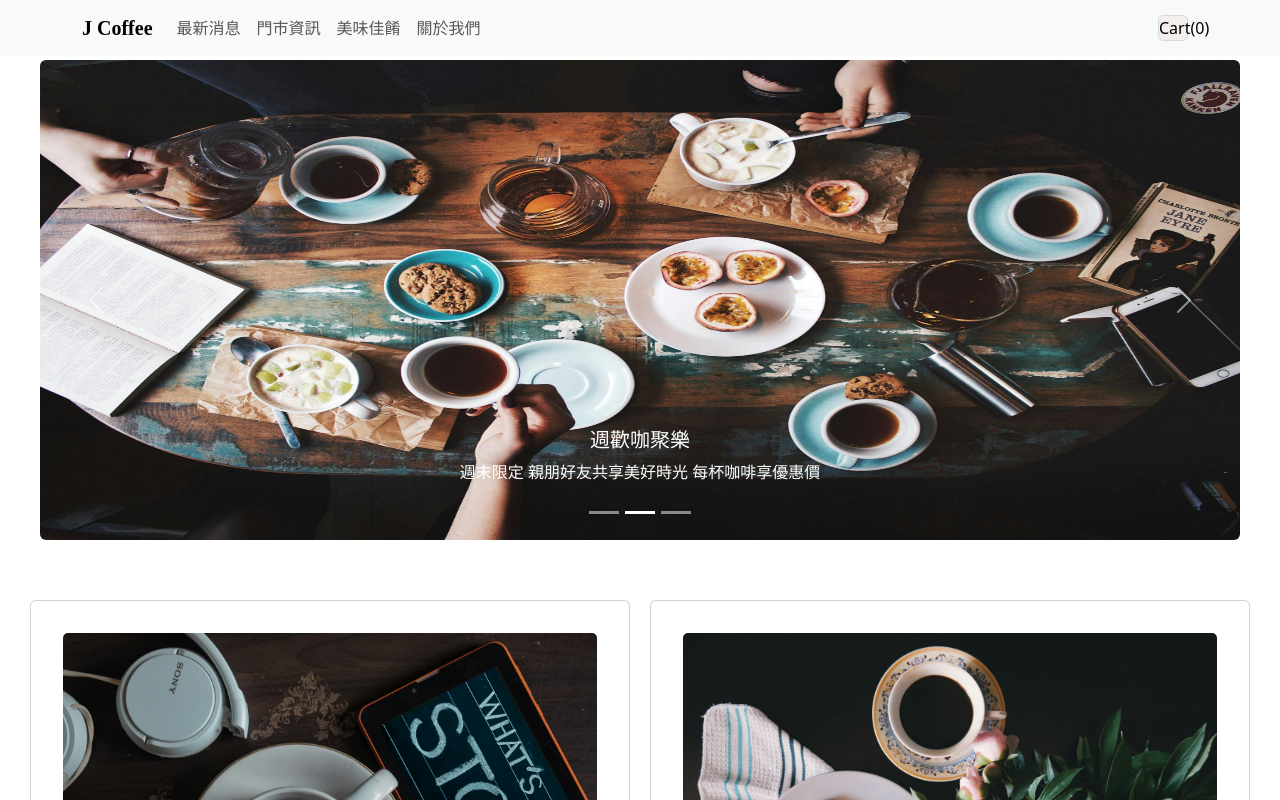
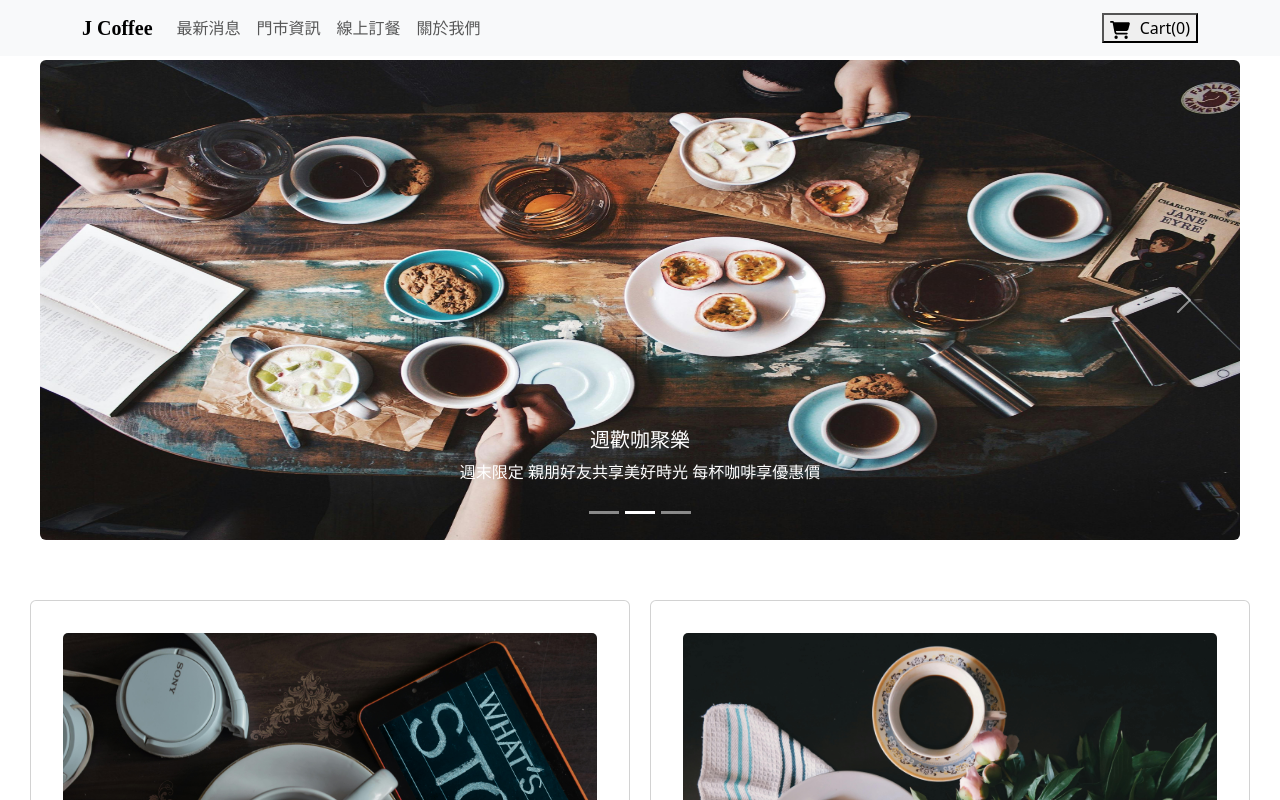
Before and after one commit to ritacc12/CoffeeShop, a React (Vite) app: page / in a window 1280 px wide. Shown: the top 800 px of the page. Built offline with nearby package versions, Linux system fonts and the light colour scheme; grey boxes are pictures that could not be loaded.

Commit message:
import the useRef to manage the Modal , add the close & check button for modal and adjust the title for Reservation link

```diff
--- a/src/component/Header.jsx
+++ b/src/component/Header.jsx
@@ -18,14 +18,48 @@ export default function Header({ cart, onUpdateCartItemQuantity }) {
     modal.current.open();
   }
 
-  let modalActions = <button>Close</button>;
+  let modalActions = (
+    <button
+      style={{
+        backgroundColor: "#9BC0D9",
+        marginRight: "10px",
+        borderRadius: "5px",
+        borderColor: "white",
+        color: "white",
+        fontFamily: "PT Serif, serif",
+      }}
+    >
+      Close
+    </button>
+  );
 
   if (cartQuantity > 0) {
     modalActions = (
-      <>
-        <button>Close</button>
-        <button>Checkout</button>
-      </>
+      <div style={{ display: "flex", justifyContent: "right" }}>
+        <button
+          style={{
+            backgroundColor: "#9BC0D9",
+            marginRight: "10px",
+            borderRadius: "5px",
+            borderColor: "white",
+            color: "white",
+            fontFamily: "PT Serif, serif",
+          }}
+        >
+          Close
+        </button>
+        <button
+          style={{
+            backgroundColor: "#F06A8A",
+            borderRadius: "5px",
+            borderColor: "white",
+            color: "white",
+            fontFamily: "PT Serif, serif",
+          }}
+        >
+          Checkout
+        </button>
+      </div>
     );
   }
 
@@ -53,14 +87,23 @@ export default function Header({ cart, onUpdateCartItemQuantity }) {
             <Nav className="me-auto">
               <Nav.Link href="/news">最新消息</Nav.Link>
               <Nav.Link href="/shop">門市資訊</Nav.Link>
-              <Nav.Link href="/menu">美味佳餚</Nav.Link>
+              <Nav.Link href="/reservation">線上訂餐</Nav.Link>
               <Nav.Link href="/about">關於我們</Nav.Link>
             </Nav>
-            <span>
-              <button className="CartBtn" onClick={handleOpenCartClick}>
+            <div className="navCart">
+              <button className="cartLink" onClick={handleOpenCartClick}>
+                <img
+                  src="/pictures/cart.svg"
+                  alt="cart"
+                  style={{
+                    marginRight: "10px",
+                    width: "20px",
+                    height: "20px",
+                  }}
+                ></img>
                 Cart({cartQuantity})
               </button>
-            </span>
+            </div>
           </Navbar.Collapse>
         </Container>
         <Outlet />
```
